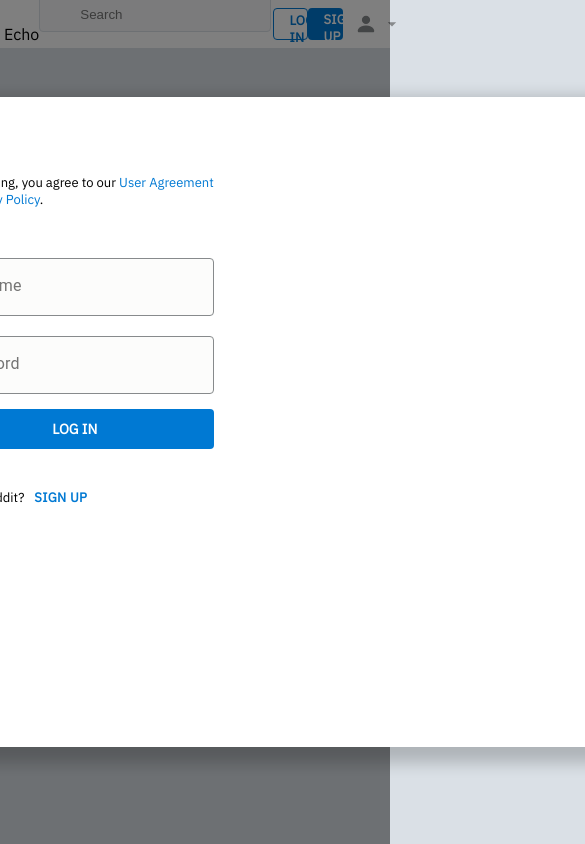
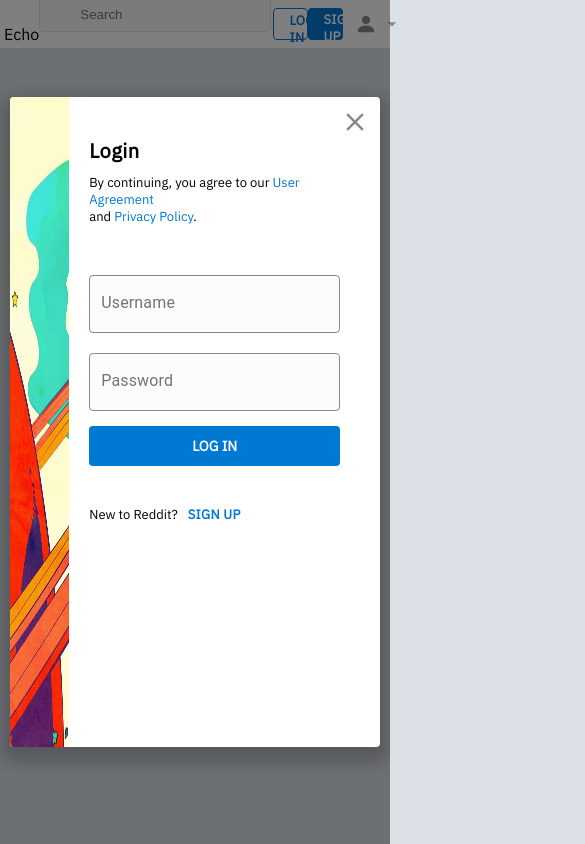
Before and after one commit to chasedurrett/Echo, a React (Create React App) app: page / in a window 390 px wide. Both pictures are taken after a click on the button "LOG IN". Shown: the top 844 px of the page, 585 px wide, since content can reach past the window. Built offline with nearby package versions, Linux system fonts and the light colour scheme.

Commit message:
login view on webpage is responsive.. not mobile tho

```diff
--- a/src/Components/Login/Login.scss
+++ b/src/Components/Login/Login.scss
@@ -12,7 +12,8 @@
 }
 
 .login-form-container{
-    width: 850px;
+    max-width: 850px;
+    width: 95%;
     height: 650px;
     background: white;
     border-radius: $reddit-border-radius;
```
